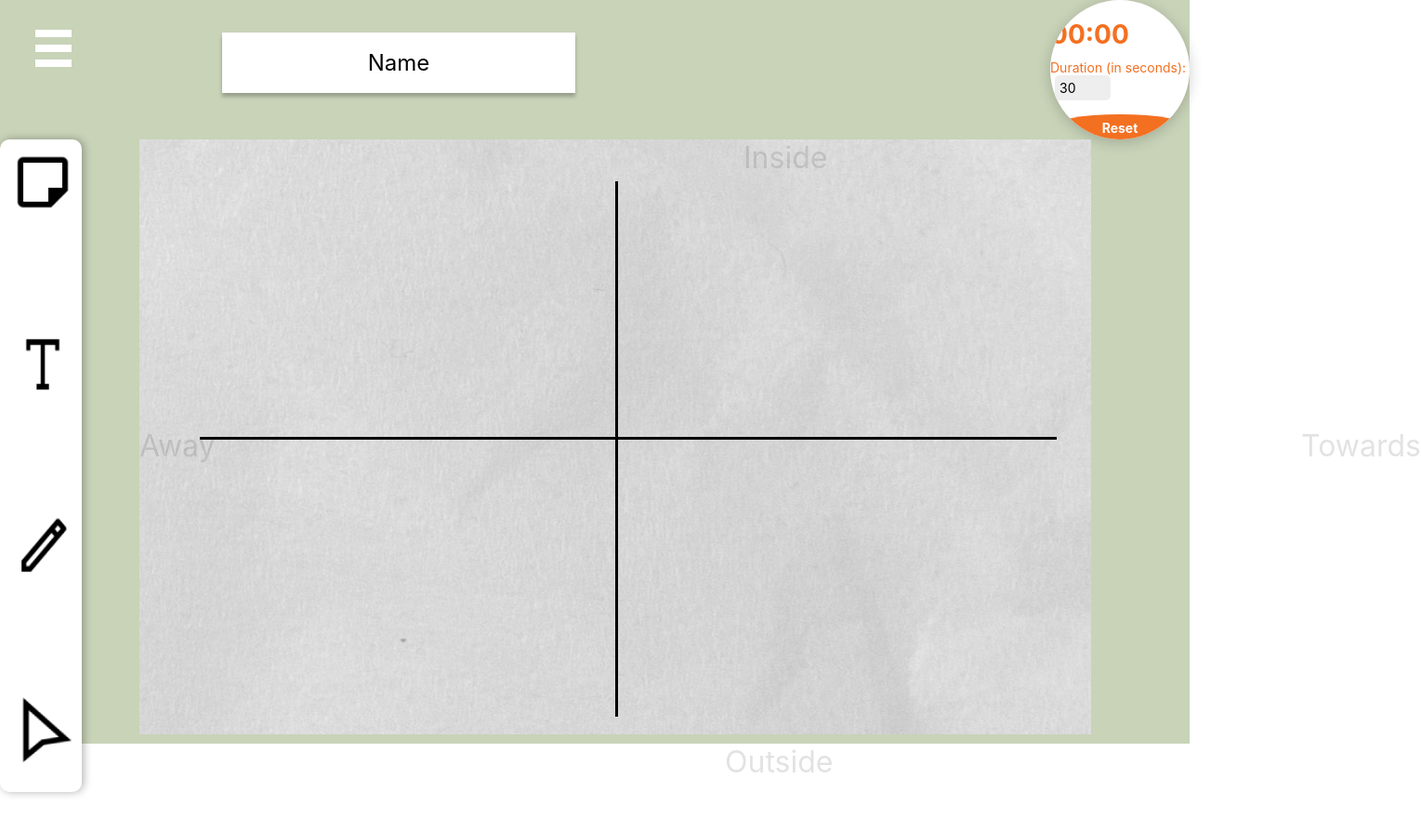
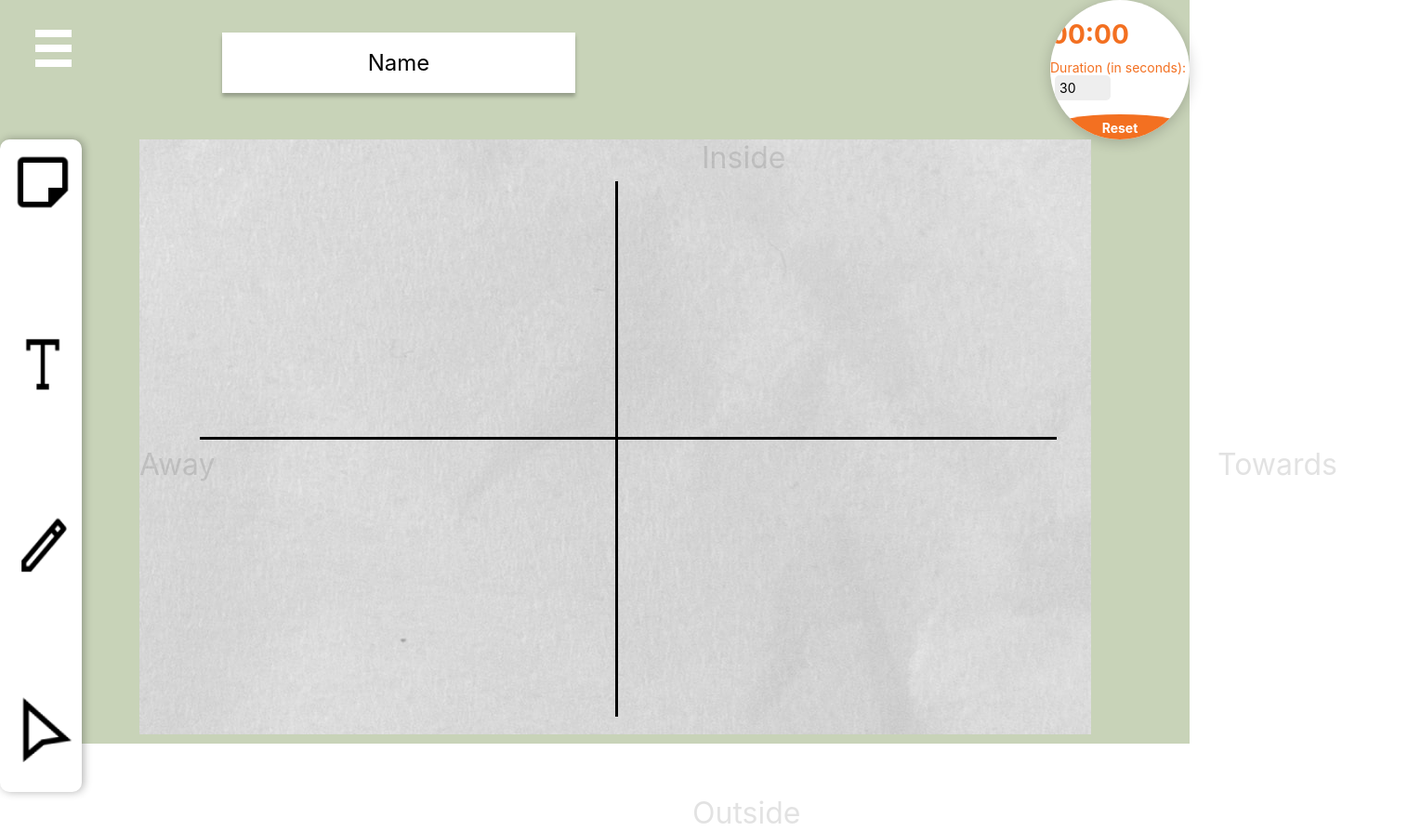
Before and after one commit to indexZ3ro/FIT4002, a React (Create React App) app in the folder client/: page /SoloSession in a window 1280 px wide. Shown: the whole page at 93% size, 1529 px wide, since content can reach past the window. Before the commit the page ends 839 px from the top, so only its background shows below. Built offline with nearby package versions, Linux system fonts and the light colour scheme.

Commit message:
Fixed positioning issues in the ACT Matrix

```diff
--- a/client/src/Components/ACTSidebar/ACTSidebar.js
+++ b/client/src/Components/ACTSidebar/ACTSidebar.js
@@ -1,5 +1,5 @@
 import React from "react";
-import "../../css/actSidebar.css";
+import "../../css/ACTSidebar.css";
 import SheetIcon from "../DraggableIcons/SheetIcon";
 import TextIcon from "../DraggableIcons/TextIcon";
 import EditIcon from "../DraggableIcons/EditIcon";
--- a/client/src/css/ACTMatrix.css
+++ b/client/src/css/ACTMatrix.css
@@ -38,29 +38,29 @@
 .text-inside {
     opacity: 0.11;
     font-size: 32px;
-    left: 650px;
+    left: 605px;
     position: absolute;
 }
 
 .text-outside {
     position: absolute;
-    top: 650px;
-    left: 630px;
+    top: 705px;
+    left: 595px;
     opacity: 0.11;
     font-size: 32px;
 }
 
 .text-towards {
     position: absolute;
-    top: 310px;
-    left: 1250px;
+    top: 330px;
+    left: 1160px;
     opacity: 0.11;
     font-size: 32px;
 }
 
 .text-away {
     position: absolute;
-    top: 310px;
+    top: 330px;
     opacity: 0.11;
     font-size: 32px;
 }
```
